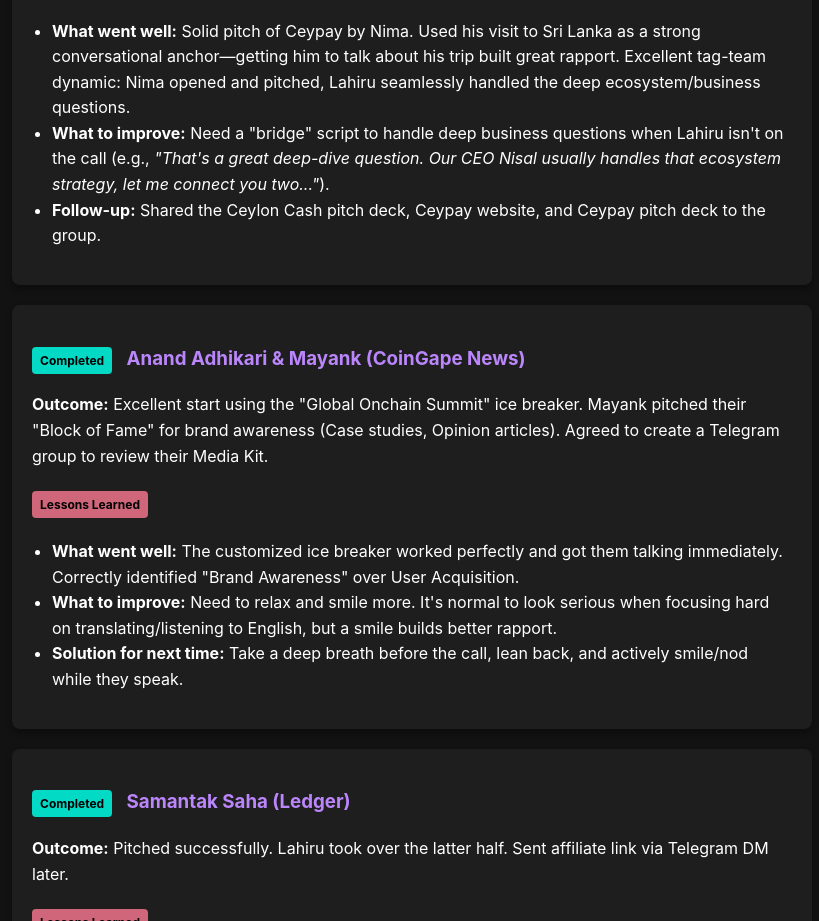
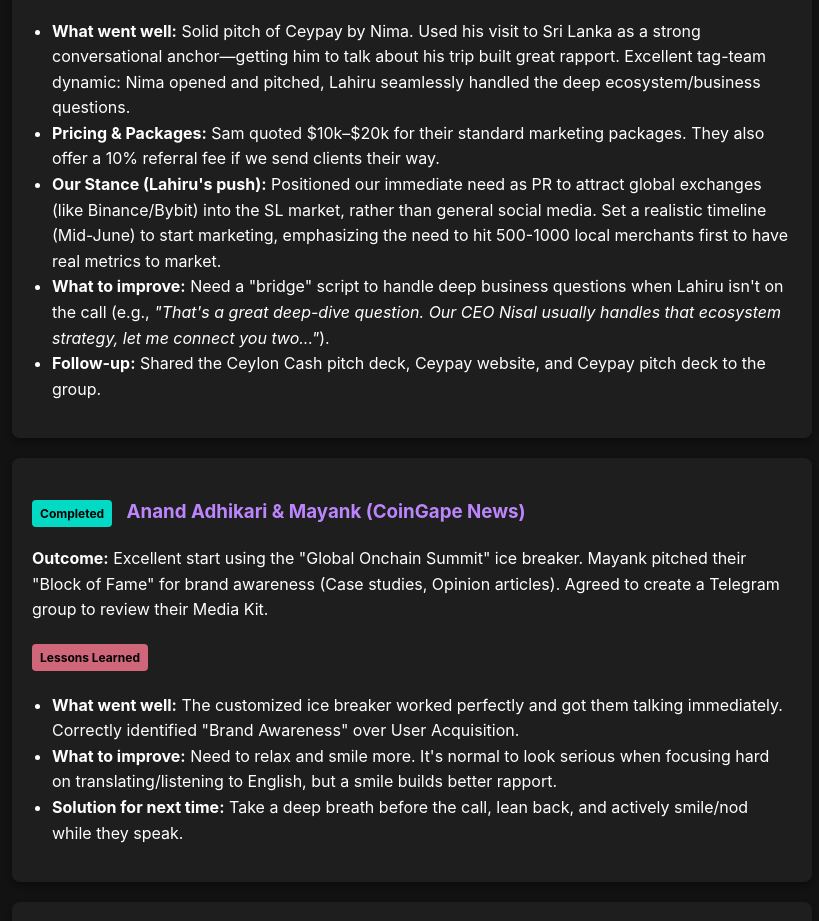
Before and after one commit to nimsaraonline/bd-calls-tracker, a plain HTML site: page index.html in a window 1280 px wide. Shown: the part 1165-2086 px from the top of the page, without its empty margins (228-1047 px from the left). Drawn offline with Linux system fonts and the light colour scheme.

Commit message:
Add Lunar Strategy pricing and our PR timeline

```diff
--- a/index.html
+++ b/index.html
@@ -117,6 +117,8 @@
             <h4><span class="tag learning">Lessons Learned</span></h4>
             <ul>
                 <li><strong>What went well:</strong> Solid pitch of Ceypay by Nima. Used his visit to Sri Lanka as a strong conversational anchor—getting him to talk about his trip built great rapport. Excellent tag-team dynamic: Nima opened and pitched, Lahiru seamlessly handled the deep ecosystem/business questions.</li>
+                <li><strong>Pricing & Packages:</strong> Sam quoted $10k–$20k for their standard marketing packages. They also offer a 10% referral fee if we send clients their way.</li>
+                <li><strong>Our Stance (Lahiru's push):</strong> Positioned our immediate need as PR to attract global exchanges (like Binance/Bybit) into the SL market, rather than general social media. Set a realistic timeline (Mid-June) to start marketing, emphasizing the need to hit 500-1000 local merchants first to have real metrics to market.</li>
                 <li><strong>What to improve:</strong> Need a "bridge" script to handle deep business questions when Lahiru isn't on the call (e.g., <em>"That's a great deep-dive question. Our CEO Nisal usually handles that ecosystem strategy, let me connect you two..."</em>).</li>
                 <li><strong>Follow-up:</strong> Shared the Ceylon Cash pitch deck, Ceypay website, and Ceypay pitch deck to the group.</li>
             </ul>
```
